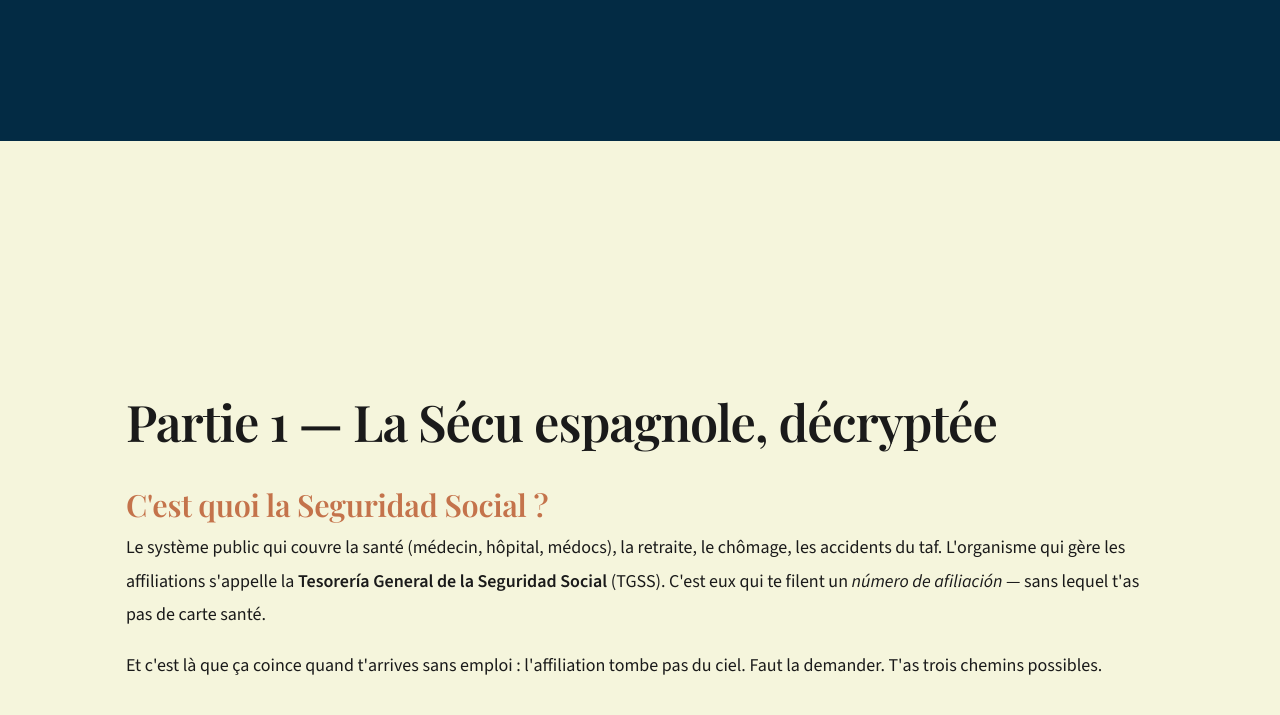
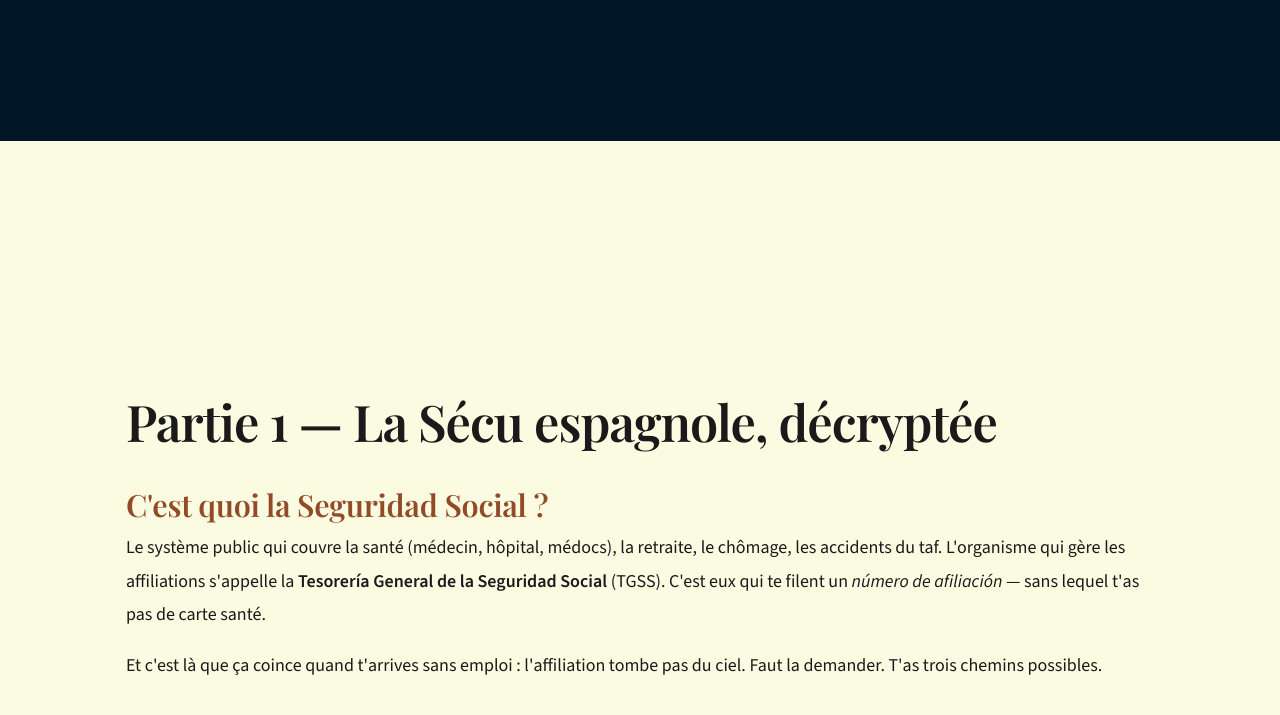
Before and after one commit to FPH-DEV89/maxpatrie-site, a plain HTML site: page pages/sante.html in a window 1280 px wide. Shown: the part 418-1133 px from the top of the page. Drawn offline with nearby package versions, Linux system fonts and the light colour scheme; a web font is replaced by a local one.

Commit message:
🎨 Couleurs Stitch exactes : #001626 navy + #924b26 terracotta + #fbfbe2 beige

```diff
--- a/css/style.css
+++ b/css/style.css
@@ -10,20 +10,20 @@
 
 /* --- CSS Variables — Stitch Palette --- */
 :root {
-  /* === Header/Footer — Deep Navy === */
-  --navy:          #032B44;
-  --navy-dark:     #021d2e;
-  --navy-light:    #0a3f5c;
-
-  /* === Fond principal — Warm Beige (choix volontaire de Florian) === */
-  --cream:         #F5F5DC;
-  --cream-light:   #fafaf0;
-  --cream-dark:    #e8e8c8;
-
-  /* === Accents === */
-  --terracotta:    #C4734B;
-  --terracotta-dark: #a55a38;
-  --terracotta-ghost: rgba(196, 115, 75, 0.10);
+  /* === Header/Footer — Deep Navy (Stitch exact) === */
+  --navy:          #001626;
+  --navy-dark:     #000d14;
+  --navy-light:    #002644;
+
+  /* === Fond principal — Warm Beige (Stitch exact) === */
+  --cream:         #fbfbe2;
+  --cream-light:   #fdfded;
+  --cream-dark:    #f0f0d0;
+
+  /* === Accents — Terracotta (Stitch exact) === */
+  --terracotta:    #924b26;
+  --terracotta-dark: #6e381c;
+  --terracotta-ghost: rgba(146, 75, 38, 0.10);
   --olive:         #8BC34A;
   --olive-dark:    #6d9e38;
   --olive-ghost:   rgba(139, 195, 74, 0.10);
```
